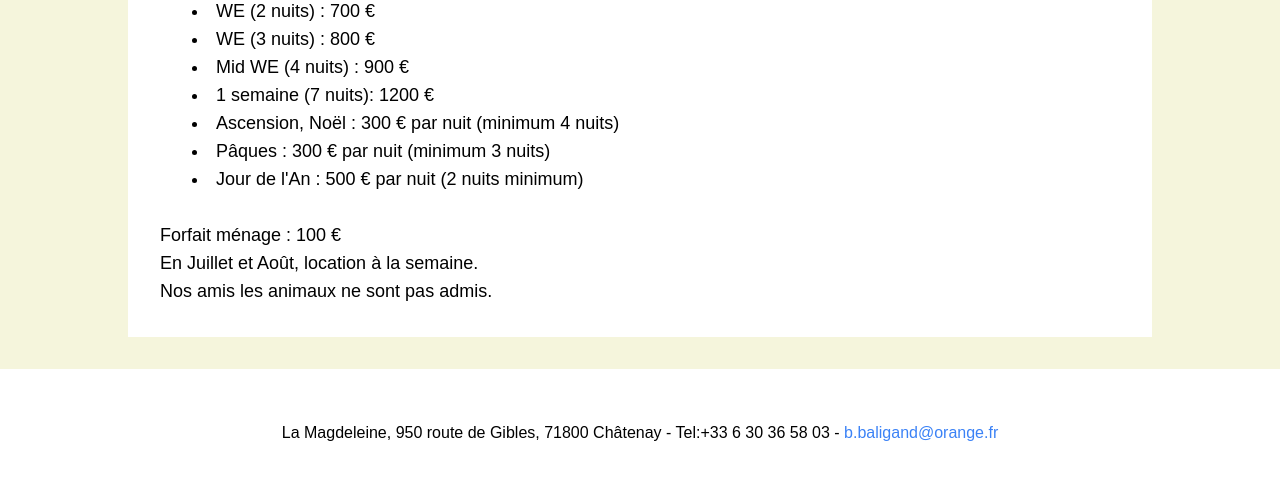
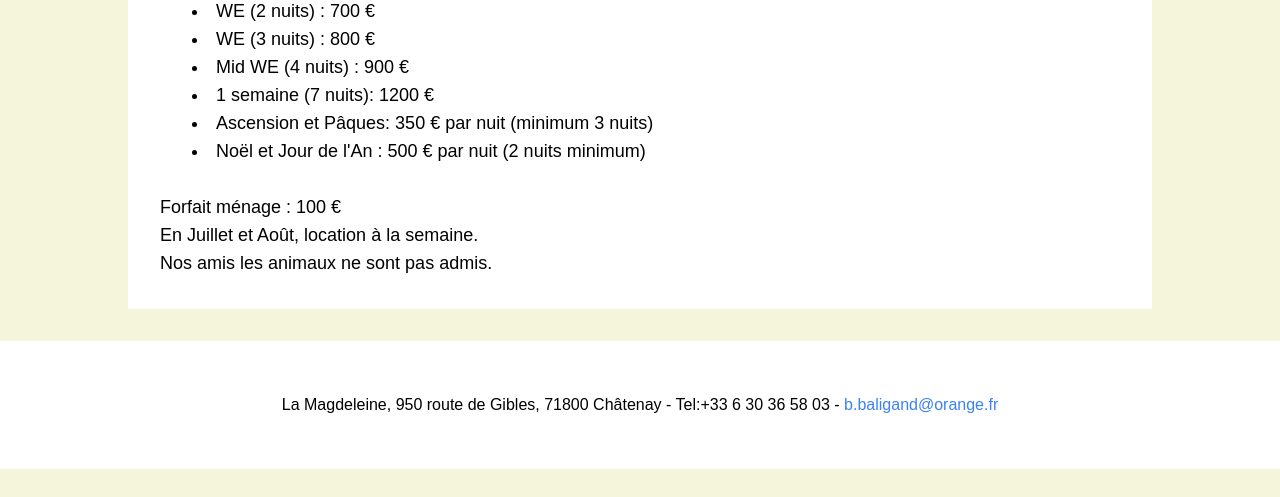
Before and after one commit to lbaligand/site-la-magdeleine, an Astro site: page /tarifs in a window 1280 px wide. Shown: the part 409-906 px from the top of the page. After the commit the page ends 878 px from the top, so only its background shows below. Built offline with nearby package versions, Linux system fonts and the light colour scheme; Astro itself is replaced by a stand-in of ours; a web font is replaced by a local one.

Commit message:
Update tarifs.astro

```diff
--- a/src/pages/tarifs.astro
+++ b/src/pages/tarifs.astro
@@ -23,9 +23,8 @@ import image2 from "../assets/img/EnseigneLaMagdeleine.jpg";
       <li>WE (3 nuits) : 800 €</li>
       <li>Mid WE (4 nuits) : 900 €</li>
       <li>1 semaine (7 nuits): 1200 €</li>
-      <li>Ascension, Noël : 300 € par nuit (minimum 4 nuits)</li>
-	  <li>Pâques : 300 € par nuit (minimum 3 nuits)</li>
-      <li>Jour de l'An : 500 € par nuit (2 nuits minimum)</li>
+      <li>Ascension et Pâques: 350 € par nuit (minimum 3 nuits)</li>
+	  <li>Noël et Jour de l'An : 500 € par nuit (2 nuits minimum)</li>
     </ul>
     <br />
     <p>
```
